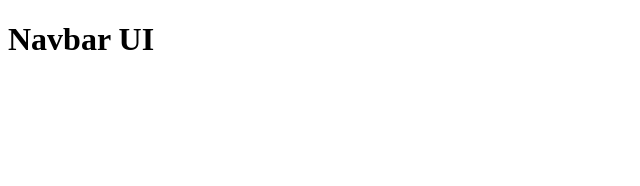
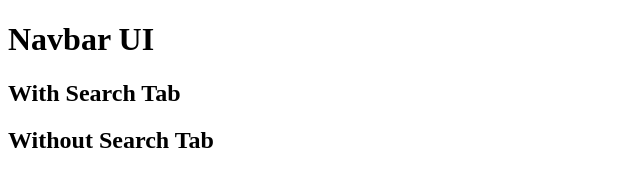
Before and after one commit to RPJunco/navbar-ui, a plain HTML site: page index.html in a window 1280 px wide. Shown: the whole page, without its empty margins (0-640 px from the left). Drawn offline with Linux system fonts and the light colour scheme.

Commit message:
Se agregaron etiquetas al archivo index.html. Se agrego dentro del main dos section, dentro de los mismos se agrego una etiqueta h2 y una etiqueta div con una clase definida como 'navbar-with-sb' y la otra 'navbar-without-sb'

```diff
--- a/index.html
+++ b/index.html
@@ -14,7 +14,19 @@
     </header>
     <main>
 
+        <section>
+            <h2>With Search Tab</h2>
+            <div class="navbar-with-sb">
 
+            </div>
+        </section>
+
+        <section>
+            <h2>Without Search Tab</h2>
+            <div class="navbar-without-sb">
+
+            </div>
+        </section>
 
     </main>
     <footer>
```
